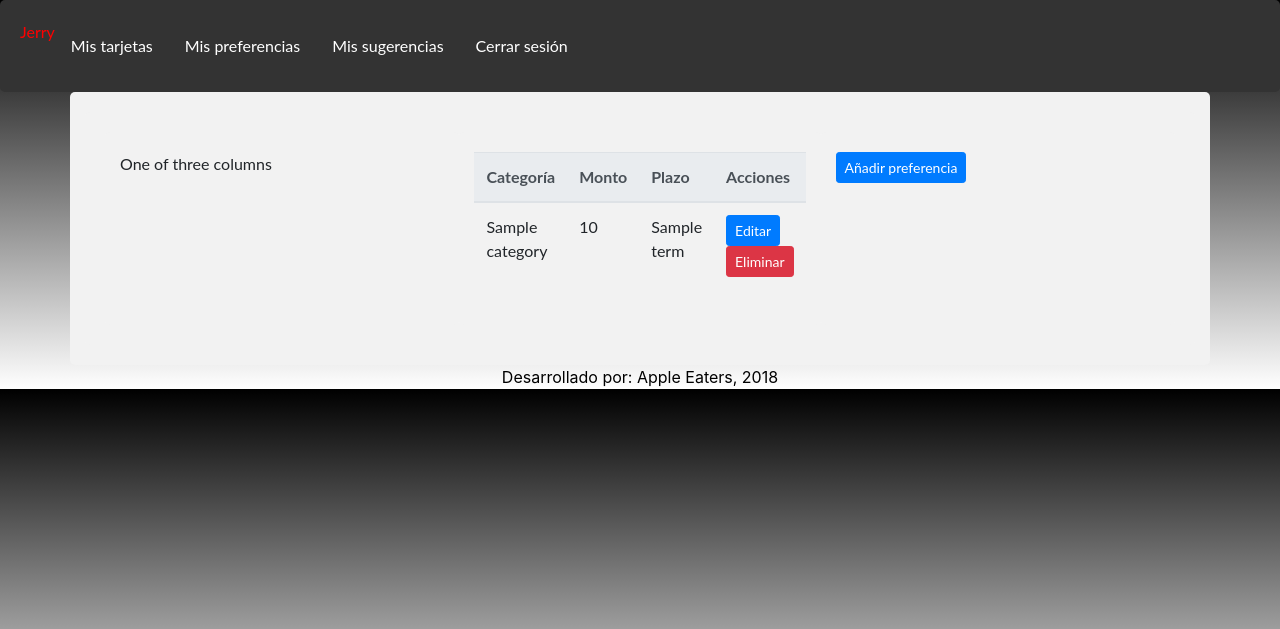
After one commit to ricardoperezf/Jerry, a Flask app: template jerry/templates/preferences.html in a window 1280 px wide. The commit adds this page. Shown: the top 629 px of the page. Run offline with Flask 2, Linux system fonts and the light colour scheme; the template is opened without the code that fills it: most values are stand-ins (such as "Sample title", 1, 10 or a date in 2020); some libraries are stand-ins or nearby versions.

Commit message:
Ready preferences, modified structure of html

```diff
--- a/jerry/models/Preference.py
+++ b/jerry/models/Preference.py
@@ -1,3 +1,4 @@
+from flask import jsonify
 from jerry import collection
 
 
@@ -36,4 +37,5 @@ class Preference:
         username_query = {"username": username}
         username_information = collection.find_one(username_query)
         preferences_list = username_information['preferences']
+        print(preferences_list)
         return preferences_list
--- /dev/null
+++ b/jerry/templates/preferences.html
@@ -0,0 +1,98 @@
+<!DOCTYPE html>
+<html>
+<head>
+    <meta charset="UTF-8">
+    <link rel="stylesheet" href="{{ url_for('static', filename='estilo.css') }}">
+    <link rel="stylesheet" href="https://maxcdn.bootstrapcdn.com/bootstrap/4.0.0/css/bootstrap.min.css"
+          integrity="sha384-Gn5384xqQ1aoWXA+058RXPxPg6fy4IWvTNh0E263XmFcJlSAwiGgFAW/dAiS6JXm" crossorigin="anonymous">
+    <title>Jerry</title>
+</head>
+<body>
+<div class="topnav">
+    <p>Jerry</p>
+    <a href="{{ url_for('add_cards') }}">Mis tarjetas</a>
+    <a href="{{ url_for('get_preferences') }}">Mis preferencias</a>
+    <a href="#">Mis sugerencias</a>
+    <a href="{{ url_for('signout') }}">Cerrar sesión</a>
+</div>
+<div class="container">
+    <div class="row">
+        <div class="col-sm">
+            One of three columns
+        </div>
+        <div class="col-sm">
+            <table class="table">
+                <thead class="thead-light">
+                <tr>
+                    <th scope="col">Categoría</th>
+                    <th scope="col">Monto</th>
+                    <th scope="col">Plazo</th>
+                    <th scope="col">Acciones</th>
+                </tr>
+                </thead>
+                <tbody>
+                {% for i in get_preferences %}
+                <tr>
+                    <td>{{ i["category"] }}</td>
+                    <td>{{ i["amount"] }}</td>
+                    <td>{{ i["term"]}}</td>
+                    <td>
+                        <button type="button" class="btn btn-primary btn-sm">Editar</button>
+                        <button type="button" class="btn btn-danger btn-sm">Eliminar</button>
+                    </td>
+                </tr>
+                {% endfor %}
+                </tbody>
+            </table>
+        </div>
+        <div class="col-sm">
+            <a href="{{ url_for('get_preferences') }}" class="btn btn-primary btn-sm" role="button"
+               aria-pressed="true" data-toggle="modal" data-target="#exampleModal">Añadir
+                preferencia</a>
+        </div>
+
+
+        <div class="modal fade" id="exampleModal" tabindex="-1" role="dialog" aria-labelledby="exampleModalLabel"
+             aria-hidden="true">
+            <div class="modal-dialog" role="document">
+                <div class="modal-content">
+                    <div class="modal-header">
+                        <h5 class="modal-title" id="exampleModalLabel">Añadir nueva preferencia</h5>
+                        <button type="button" class="close" data-dismiss="modal" aria-label="Close">
+                            <span aria-hidden="true">&times;</span>
+                        </button>
+                    </div>
+                    <div class="modal-body">
+                        <form action="http://127.0.0.1:5000/preferences" method="POST">
+                            <div style="text-align: center;">
+                                <input name="category" type="text" placeholder="Categoría"/>
+                                <br/>
+                                <input name="amount" type="text" placeholder="Cantidad de dinero"/>
+                                <br/>
+                                <input name="term" type="text" placeholder="Plazo"/>
+                                <br/>
+                                <br/>
+                                <input type="submit" value="Submit">
+                            </div>
+                        </form>
+                    </div>
+                </div>
+            </div>
+        </div>
+    </div>
+</div>
+
+<footer>
+    Desarrollado por: Apple Eaters, 2018
+</footer>
+<script src="https://code.jquery.com/jquery-3.2.1.slim.min.js"
+        integrity="sha384-KJ3o2DKtIkvYIK3UENzmM7KCkRr/rE9/Qpg6aAZGJwFDMVNA/GpGFF93hXpG5KkN"
+        crossorigin="anonymous"></script>
+<script src="https://cdnjs.cloudflare.com/ajax/libs/popper.js/1.12.9/umd/popper.min.js"
+        integrity="sha384-ApNbgh9B+Y1QKtv3Rn7W3mgPxhU9K/ScQsAP7hUibX39j7fakFPskvXusvfa0b4Q"
+        crossorigin="anonymous"></script>
+<script src="https://maxcdn.bootstrapcdn.com/bootstrap/4.0.0/js/bootstrap.min.js"
+        integrity="sha384-JZR6Spejh4U02d8jOt6vLEHfe/JQGiRRSQQxSfFWpi1MquVdAyjUar5+76PVCmYl"
+        crossorigin="anonymous"></script>
+</body>
+</html>
```
Also changed, not shown: jerry/controllers/html_views_redirected.py (+4 -4 lines), jerry/controllers/users.py (+6 -5 lines), jerry/templates/index.html (+4 -31 lines).
